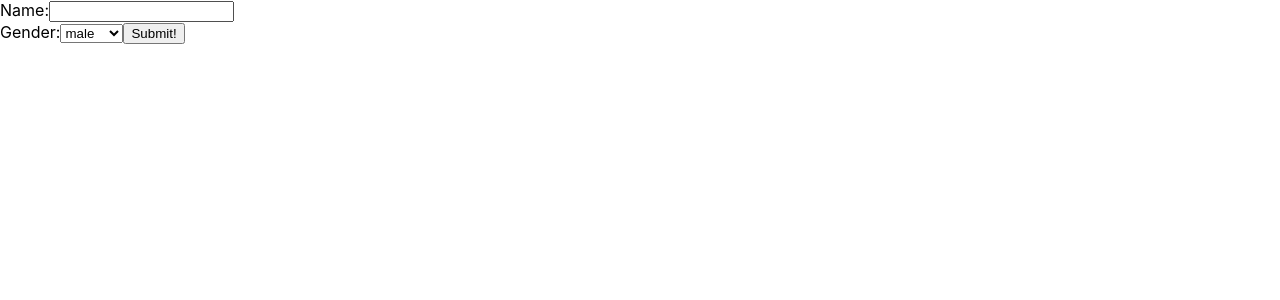
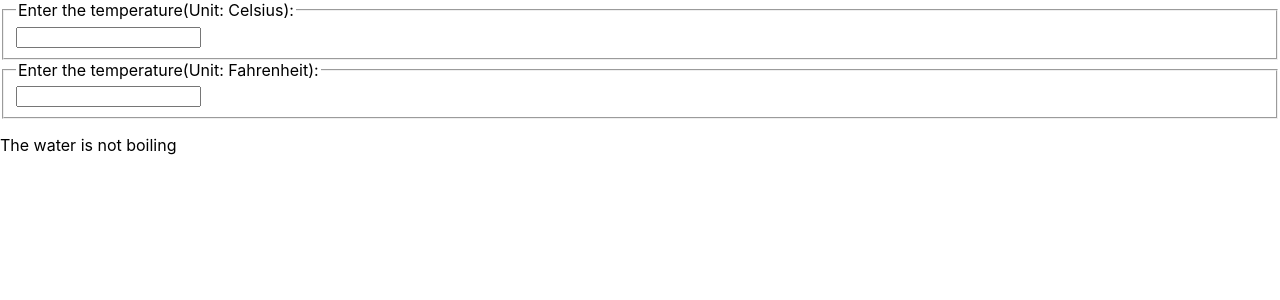
Before and after one commit to MayHyeyeonKim/JS_TS_React, a React (Create React App) app in the folder react-playground/react-playground/: page / in a window 1280 px wide. Shown: the top 300 px of the page. Built offline with nearby package versions, Linux system fonts and the light colour scheme.

Commit message:
Temperature Convert

```diff
--- /dev/null
+++ b/react-playground/react-playground/src/chapter_12/Calculator.jsx
@@ -0,0 +1,64 @@
+import React, { useState } from "react";
+import TemperatureInput from "./TemperatureInput";
+
+function BoilingVerdict(props) {
+    if (props.celsius >= 100) {
+        return <p>The water is boiling</p>;
+    }
+    return <p>The water is not boiling</p>;
+}
+
+function toCelsius(fahrenheit) {
+    return ((fahrenheit - 32) * 5) / 9;
+}
+
+function toFahrenheit(celsius) {
+    return (celsius * 9) / 5 +32;
+}
+
+function tryConvert(temperature, convert) {
+    const input = parseFloat(temperature);
+    if (Number.isNaN(input)) {
+        return "";
+    }
+    const output = convert(input);
+    const rounded = Math.round(output * 1000) / 1000;
+    return rounded.toString();
+}
+
+function Calculator(props) {
+    const [temperature, setTemperature] = useState("");
+    const [scale, setScale] = useState("c");
+
+    const handleCelsiusChange = (temperature) => {
+        setTemperature(temperature);
+        setScale("c");
+    };
+    const handleFahrenheitChange = (temperature) => {
+        setTemperature(temperature);
+        setScale("f");
+    };
+
+    const celsius =
+        scale === "f" ? tryConvert(temperature, toCelsius) : temperature;
+    const fahrenheit =
+        scale === "c" ? tryConvert(temperature, toFahrenheit) : temperature;
+
+    return (
+        <div>
+            <TemperatureInput
+                scale="c"
+                temperature={celsius}
+                onTemperatureChange={handleCelsiusChange}
+            />
+            <TemperatureInput
+                scale="f"
+                temperature={fahrenheit}
+                onTemperatureChange={handleCelsiusChange}
+            />
+            <BoilingVerdict celsius={parseFloat(celsius)} />
+        </div>
+    );
+}
+
+export default Calculator;
--- /dev/null
+++ b/react-playground/react-playground/src/chapter_12/TemperatureInput.jsx
@@ -0,0 +1,21 @@
+const scaleNames = {
+    c: "Celsius",
+    f: "Fahrenheit"
+};
+
+function TemperatureInput(props) {
+    const handleChange = (event) => {
+        props.onTemperatureChange(event.target.value);
+    };
+
+    return (
+        <fieldset>
+            <legend>
+                Enter the temperature(Unit: {scaleNames [props.scale]}):
+            </legend>
+            <input value={props.temperature} onChange={handleChange}/>
+        </fieldset>
+    );
+}
+
+export default TemperatureInput;
--- a/react-playground/react-playground/src/index.js
+++ b/react-playground/react-playground/src/index.js
@@ -11,7 +11,8 @@
 // import ConfirmButton2 from "./chapter_08/ConfirmButton2";
 // import LandingPage from "./chapter_09/LandingPage";
 // import AttendanceBook from "./\bchapter_10/AttendanceBook";
-import SignUp from "./chapter_11/SignUp";
+// import SignUp from "./chapter_11/SignUp";
+import Calculator from './chapter_12/Calculator';
 
   const root = ReactDOM.createRoot(document.getElementById("root"));
   root.render(
@@ -24,7 +25,8 @@
       {/* <ConfirmButton2 /> */}
       {/* <LandingPage /> */}
       {/* <AttendanceBook /> */}
-      <SignUp />
+      {/* <SignUp /> */}
+      <Calculator />
     </React.StrictMode>,
     document.getElementById("root")
   );
```
